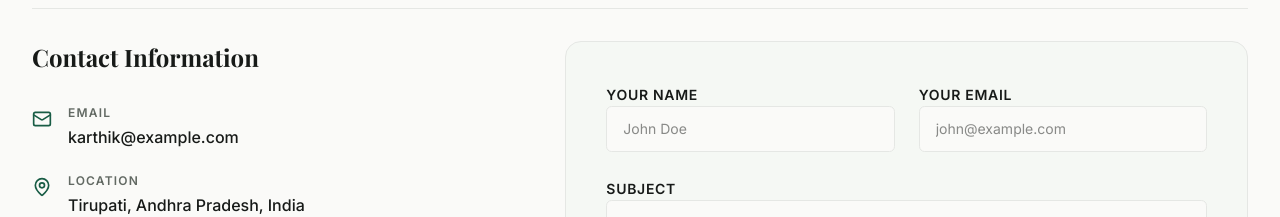
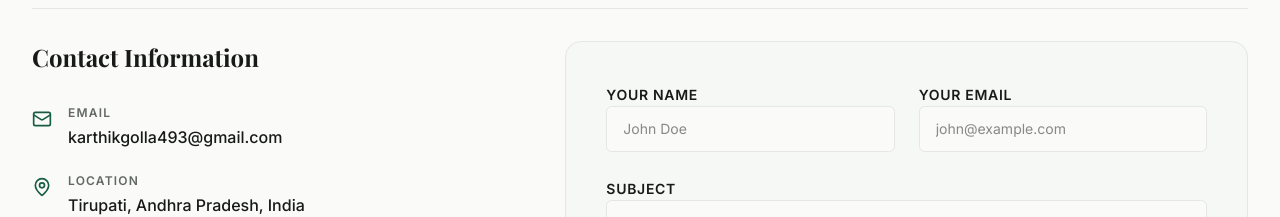
Before and after one commit to Karthikgolla9030/my-portfolio, a Next.js app: page / in a window 1280 px wide. Shown: the part 8740-8957 px from the top of the page. Built offline with nearby package versions, Linux system fonts and the light colour scheme; a web font is replaced by a local one.

Commit message:
Update personal LinkedIn and Email links

```diff
--- a/src/components/layout/footer.tsx
+++ b/src/components/layout/footer.tsx
@@ -80,13 +80,13 @@ export function Footer() {
                 <a href="https://github.com/Karthikgolla9030" target="_blank" rel="noopener noreferrer" className="p-2 rounded-md border border-border text-muted-foreground hover:text-primary hover:border-primary transition-all" aria-label="GitHub">
                   <GithubIcon size={15} />
                 </a>
-                <a href="https://linkedin.com" target="_blank" rel="noopener noreferrer" className="p-2 rounded-md border border-border text-muted-foreground hover:text-primary hover:border-primary transition-all" aria-label="LinkedIn">
+                <a href="https://www.linkedin.com/in/karthikgolla/" target="_blank" rel="noopener noreferrer" className="p-2 rounded-md border border-border text-muted-foreground hover:text-primary hover:border-primary transition-all" aria-label="LinkedIn">
                   <LinkedinIcon size={15} />
                 </a>
                 <a href="https://twitter.com" target="_blank" rel="noopener noreferrer" className="p-2 rounded-md border border-border text-muted-foreground hover:text-primary hover:border-primary transition-all" aria-label="Twitter">
                   <TwitterIcon size={15} />
                 </a>
-                <a href="mailto:karthik@example.com" className="p-2 rounded-md border border-border text-muted-foreground hover:text-primary hover:border-primary transition-all" aria-label="Email">
+                <a href="mailto:karthikgolla493@gmail.com" className="p-2 rounded-md border border-border text-muted-foreground hover:text-primary hover:border-primary transition-all" aria-label="Email">
                   <Mail size={15} />
                 </a>
               </div>
--- a/src/components/sections/contact.tsx
+++ b/src/components/sections/contact.tsx
@@ -137,7 +137,7 @@ export function Contact({ id }: { id?: string }) {
                 <a href="https://github.com/Karthikgolla9030" target="_blank" rel="noopener noreferrer" className="p-3 rounded-full bg-secondary border border-border text-foreground hover:bg-primary/10 hover:text-primary transition-all">
                   <GithubIcon size={20} />
                 </a>
-                <a href="https://linkedin.com" target="_blank" rel="noopener noreferrer" className="p-3 rounded-full bg-secondary border border-border text-foreground hover:bg-primary/10 hover:text-primary transition-all">
+                <a href="https://www.linkedin.com/in/karthikgolla/" target="_blank" rel="noopener noreferrer" className="p-3 rounded-full bg-secondary border border-border text-foreground hover:bg-primary/10 hover:text-primary transition-all">
                   <LinkedinIcon size={20} />
                 </a>
                 <a href="https://twitter.com" target="_blank" rel="noopener noreferrer" className="p-3 rounded-full bg-secondary border border-border text-foreground hover:bg-primary/10 hover:text-primary transition-all">
--- a/src/components/sections/hero.tsx
+++ b/src/components/sections/hero.tsx
@@ -35,9 +35,9 @@ function TwitterIcon({ size = 16, className }: { size?: number; className?: stri
 
 const socials = [
   { icon: GithubIcon, href: "https://github.com/Karthikgolla9030", label: "GitHub" },
-  { icon: LinkedinIcon, href: "https://linkedin.com", label: "LinkedIn" },
+  { icon: LinkedinIcon, href: "https://www.linkedin.com/in/karthikgolla/", label: "LinkedIn" },
   { icon: TwitterIcon, href: "https://twitter.com", label: "Twitter" },
-  { icon: Mail, href: "mailto:karthik@example.com", label: "Email" },
+  { icon: Mail, href: "mailto:karthikgolla493@gmail.com", label: "Email" },
 ];
 
 export function Hero({ id }: { id?: string }) {
--- a/src/data/personal.ts
+++ b/src/data/personal.ts
@@ -2,7 +2,7 @@ export const personalInfo = {
   name: "Karthik Golla",
   role: "AI Engineer | Python Backend Developer",
   avatar: "/images/profile.jpg",
-  email: "karthik@example.com",
+  email: "karthikgolla493@gmail.com",
   location: "Tirupati, Andhra Pradesh, India",
   availability: "Open to Opportunities",
   education: "B.Tech Data Science Graduate (2024)",
@@ -10,7 +10,7 @@ export const personalInfo = {
   responseTime: "Usually responds within 24 hours",
   socials: {
     github: "https://github.com/Karthikgolla9030",
-    linkedin: "https://linkedin.com",
+    linkedin: "https://www.linkedin.com/in/karthikgolla/",
     twitter: "https://twitter.com",
     leetcode: "https://leetcode.com"
   },
```
